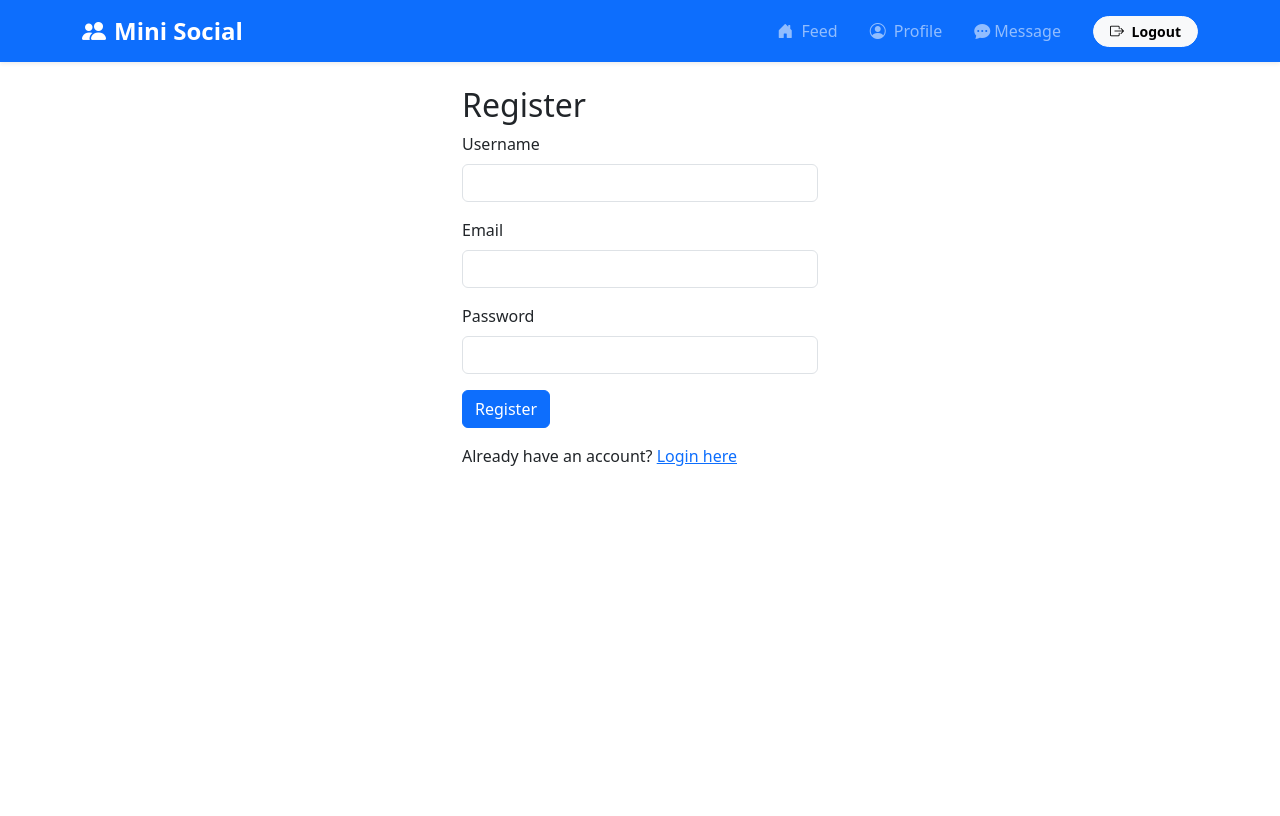
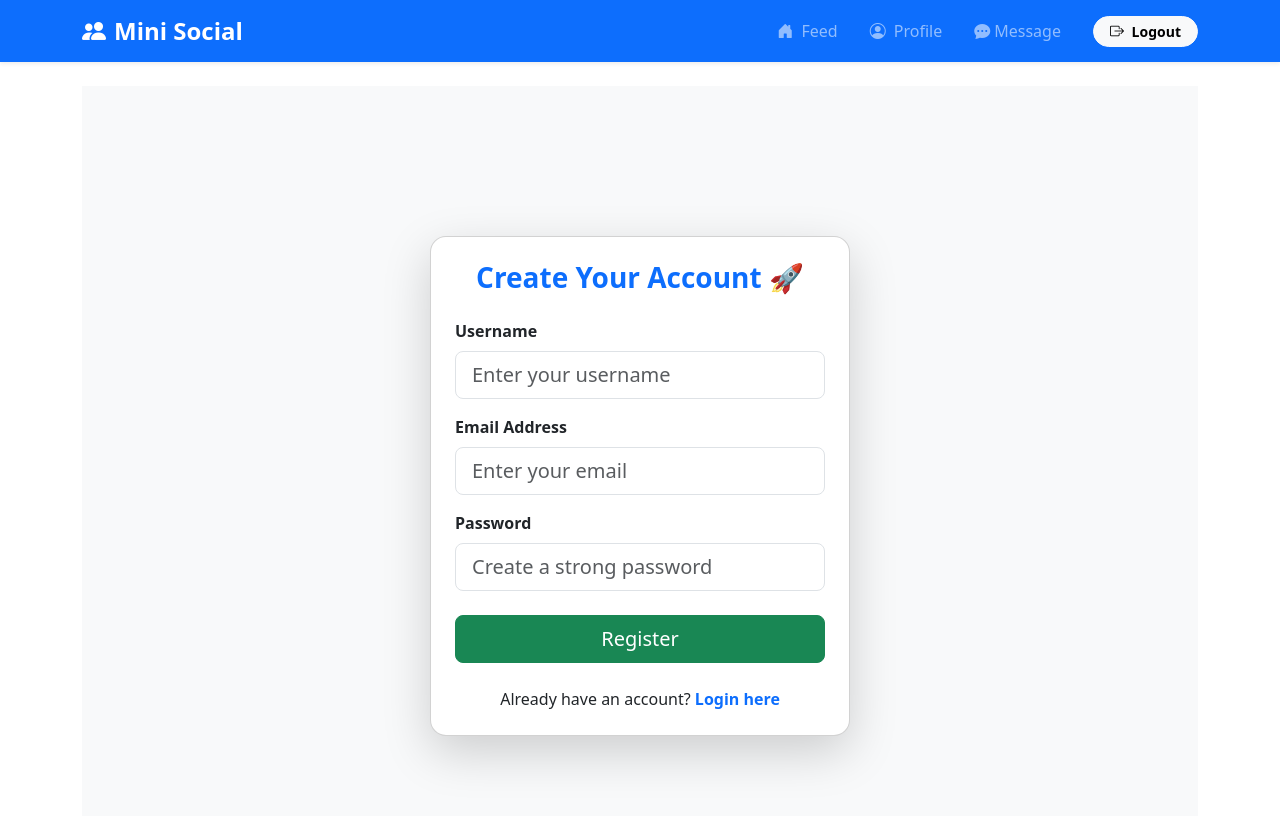
Before and after one commit to ClassyKaran/fullStackSocial, a React (Vite) app in the folder Frontend/: page /register in a window 1280 px wide. Shown: the top 816 px of the page. Built offline with nearby package versions, Linux system fonts and the light colour scheme; no server answers.

Commit message:
Update Register.jsx

```diff
--- a/Frontend/src/pages/Register.jsx
+++ b/Frontend/src/pages/Register.jsx
@@ -1,3 +1,5 @@
+
+
 import React, { useState } from 'react'
 import { useRegister } from '../hooks/useAuth'
 import { useNavigate, Link } from 'react-router-dom'
@@ -20,38 +22,80 @@ function Register() {
         setTimeout(() => navigate('/feed'), 1000)
       },
       onError: (error) => {
-        const msg = error?.response?.data?.error || error?.message || 'Registration failed!';
+        const msg = error?.response?.data?.error || error?.message || 'Registration failed!'
         setAlert({ type: 'danger', message: msg })
-      }
+      },
     })
   }
 
   return (
-    <div className="row justify-content-center">
-      <div className="col-md-4">
-        <h2>Register</h2>
+    <div className="d-flex justify-content-center align-items-center vh-100 bg-light">
+      <div className="card shadow-lg p-4" style={{ width: '100%', maxWidth: '420px', borderRadius: '1rem' }}>
+        <h3 className="text-center mb-4 text-primary fw-bold">Create Your Account 🚀</h3>
+
         {alert.message && (
-          <div className={`alert alert-${alert.type} mt-2`} role="alert">
+          <div className={`alert alert-${alert.type} text-center`} role="alert">
             {alert.message}
           </div>
         )}
+
         <form onSubmit={handleSubmit}>
           <div className="mb-3">
-            <label className="form-label">Username</label>
-            <input type="text" name="username" className="form-control" value={form.username} onChange={handleChange} required />
+            <label className="form-label fw-semibold">Username</label>
+            <input
+              type="text"
+              name="username"
+              className="form-control form-control-lg"
+              placeholder="Enter your username"
+              value={form.username}
+              onChange={handleChange}
+              required
+            />
           </div>
+
           <div className="mb-3">
-            <label className="form-label">Email</label>
-            <input type="email" name="email" className="form-control" value={form.email} onChange={handleChange} required />
+            <label className="form-label fw-semibold">Email Address</label>
+            <input
+              type="email"
+              name="email"
+              className="form-control form-control-lg"
+              placeholder="Enter your email"
+              value={form.email}
+              onChange={handleChange}
+              required
+            />
           </div>
+
           <div className="mb-3">
-            <label className="form-label">Password</label>
-            <input type="password" name="password" className="form-control" value={form.password} onChange={handleChange} required />
+            <label className="form-label fw-semibold">Password</label>
+            <input
+              type="password"
+              name="password"
+              className="form-control form-control-lg"
+              placeholder="Create a strong password"
+              value={form.password}
+              onChange={handleChange}
+              required
+            />
           </div>
-          <button type="submit" className="btn btn-primary" disabled={registerMutation.isLoading}>Register</button>
+
+          <button
+            type="submit"
+            className="btn btn-success w-100 btn-lg mt-2"
+            disabled={registerMutation.isLoading}
+          >
+            {registerMutation.isLoading ? (
+              <span className="spinner-border spinner-border-sm me-2" role="status" aria-hidden="true"></span>
+            ) : null}
+            Register
+          </button>
         </form>
-        <p className="mt-3">
-          Already have an account? <Link to="/login">Login here</Link>
+
+        <p className="text-center mt-4 mb-0">
+          Already have an account?{' '}
+          <Link to="/login" className="text-decoration-none fw-semibold">
+            Login here
+          </Link>
         </p>
       </div>
     </div>
@@ -59,3 +103,82 @@ function Register() {
 }
 
 export default Register
+
+
+
+
+
+
+
+
+
+
+
+
+
+
+
+
+
+
+// import React, { useState } from 'react'
+// import { useRegister } from '../hooks/useAuth'
+// import { useNavigate, Link } from 'react-router-dom'
+
+// function Register() {
+//   const [form, setForm] = useState({ username: '', email: '', password: '' })
+//   const [alert, setAlert] = useState({ type: '', message: '' })
+//   const navigate = useNavigate()
+//   const registerMutation = useRegister()
+
+//   const handleChange = (e) => {
+//     setForm({ ...form, [e.target.name]: e.target.value })
+//   }
+
+//   const handleSubmit = (e) => {
+//     e.preventDefault()
+//     registerMutation.mutate(form, {
+//       onSuccess: (data) => {
+//         setAlert({ type: 'success', message: 'Registration successful!' })
+//         setTimeout(() => navigate('/feed'), 1000)
+//       },
+//       onError: (error) => {
+//         const msg = error?.response?.data?.error || error?.message || 'Registration failed!';
+//         setAlert({ type: 'danger', message: msg })
+//       }
+//     })
+//   }
+
+//   return (
+//     <div className="row justify-content-center">
+//       <div className="col-md-4">
+//         <h2>Register</h2>
+//         {alert.message && (
+//           <div className={`alert alert-${alert.type} mt-2`} role="alert">
+//             {alert.message}
+//           </div>
+//         )}
+//         <form onSubmit={handleSubmit}>
+//           <div className="mb-3">
+//             <label className="form-label">Username</label>
+//             <input type="text" name="username" className="form-control" value={form.username} onChange={handleChange} required />
+//           </div>
+//           <div className="mb-3">
+//             <label className="form-label">Email</label>
+//             <input type="email" name="email" className="form-control" value={form.email} onChange={handleChange} required />
+//           </div>
+//           <div className="mb-3">
+//             <label className="form-label">Password</label>
+//             <input type="password" name="password" className="form-control" value={form.password} onChange={handleChange} required />
+//           </div>
+//           <button type="submit" className="btn btn-primary" disabled={registerMutation.isLoading}>Register</button>
+//         </form>
+//         <p className="mt-3">
+//           Already have an account? <Link to="/login">Login here</Link>
+//         </p>
+//       </div>
+//     </div>
+//   )
+// }
+
+// export default Register
```
